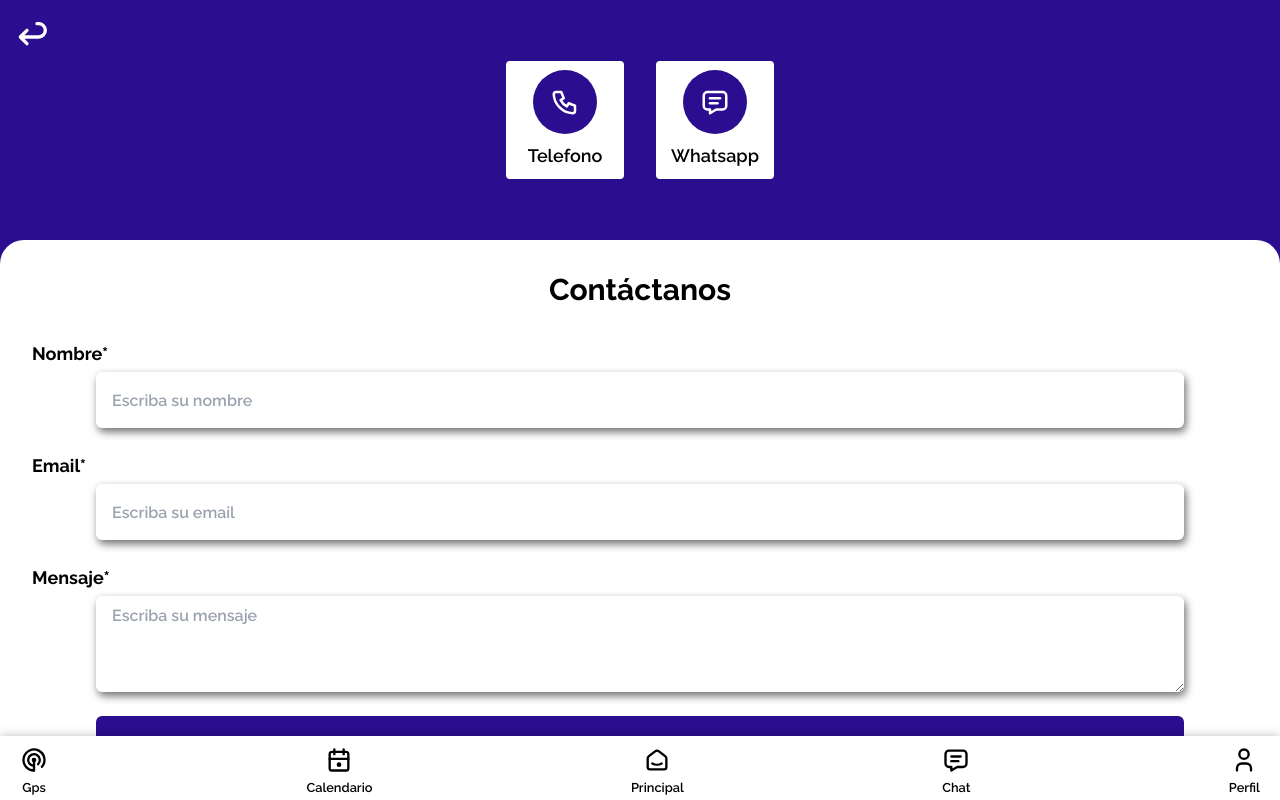
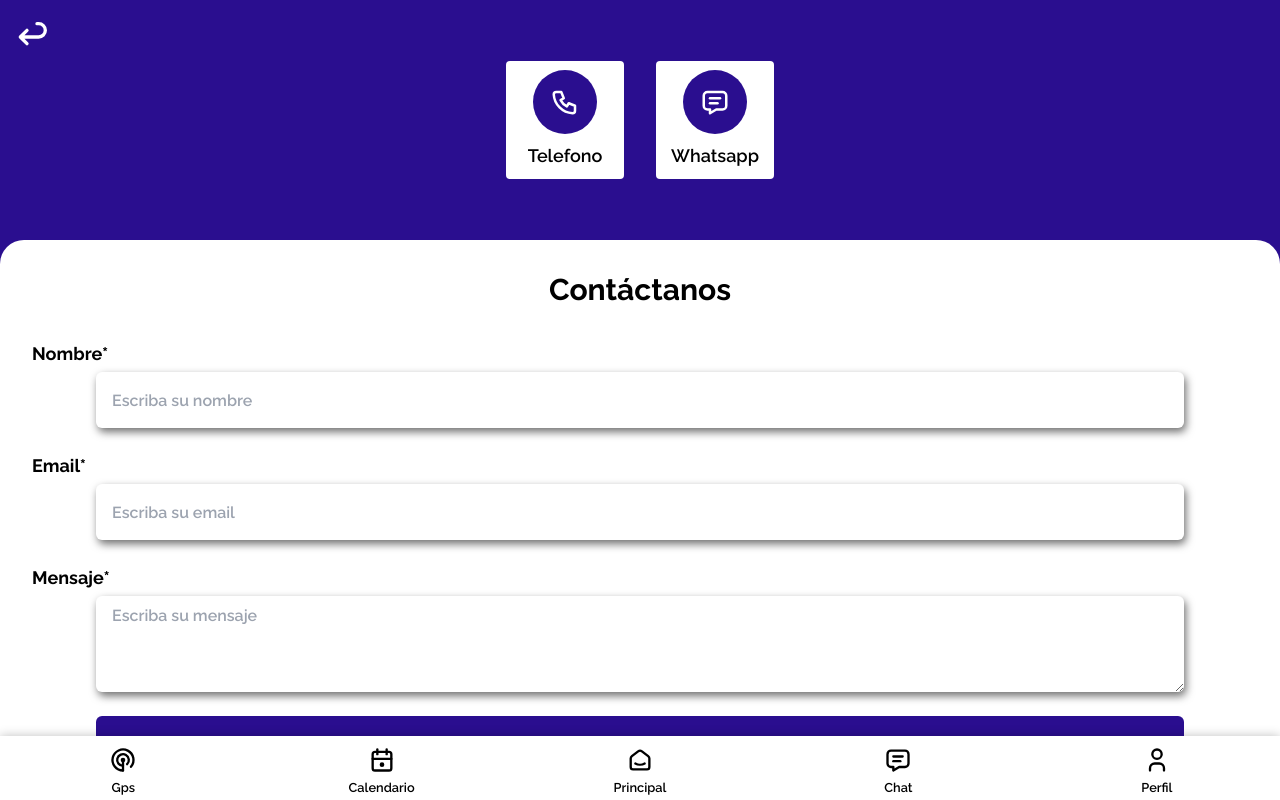
Before and after one commit to Tintaa307/pillwise, a Next.js app: page /contact in a window 1280 px wide. Built offline with nearby package versions, Linux system fonts and the light colour scheme.

Commit message:
change names

```diff
--- a/src/components/web/menu/Menu.tsx
+++ b/src/components/web/menu/Menu.tsx
@@ -105,13 +105,13 @@ const Menu = () => {
       {pathname !== "/login" && pathname !== "register" ? (
         <header
           className={cn(
-            "fixed bottom-0 left-0 w-full h-16 z-40 bg-white shadow-[0_0_10px_#00000040]"
+            "fixed bottom-0 left-0 w-full h-16 z-40 bg-white shadow-[0_0_10px_#00000040] flex items-center justify-center"
           )}
         >
           <nav className="w-full h-full flex items-center justify-center">
-            <ul className="w-full flex flex-row justify-between px-5 items-center">
+            <ul className="w-full flex flex-row justify-evenly items-center gap-3">
               {navIcons.map((icon, index) => (
-                <div key={index}>
+                <div className="w-full h-full" key={index}>
                   <li
                     onClick={() => setSelected(icon.url)}
                     className="flex justify-center items-center gap-1 flex-col"
```
